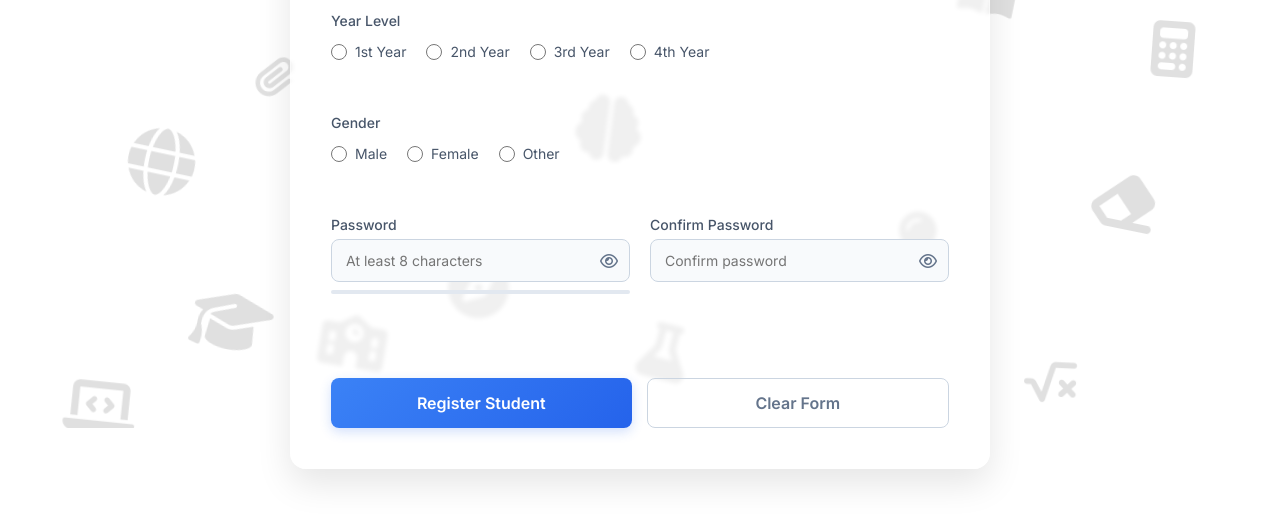
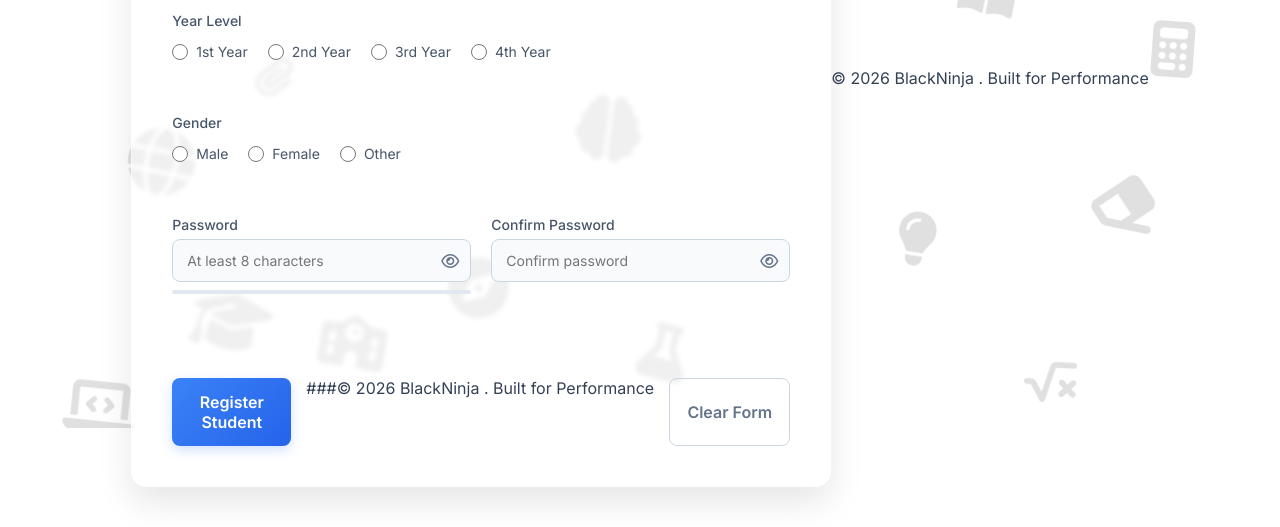
Before and after one commit to Bishal420/bishal-site, a plain HTML site: page index.html in a window 1280 px wide. Shown: the part 372-899 px from the top of the page. Drawn offline with Linux system fonts and the light colour scheme.

Commit message:
Update index.html

```diff
--- a/index.html
+++ b/index.html
@@ -171,7 +171,7 @@
             </div>
 
             <div class="button-group">
-                <button type="submit" id="submitBtn">Register Student</button>
+                <button type="submit" id="submitBtn">Register Student</button>###© 2026 BlackNinja . Built for Performance
                 <button type="reset" id="resetBtn">Clear Form</button>
             </div>
 
@@ -184,3 +184,5 @@
     <script src="script.js"></script>
 </body>
 </html>
+
+© 2026 BlackNinja . Built for Performance
```
